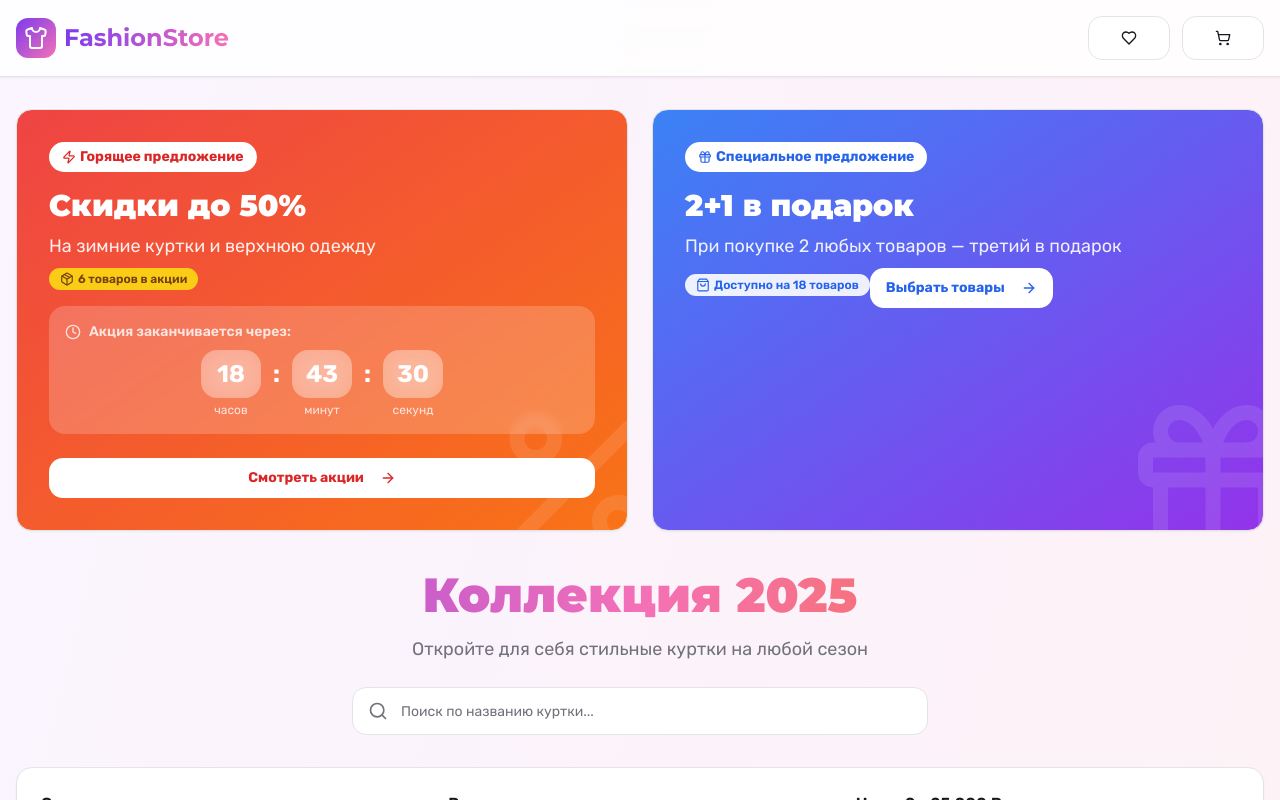
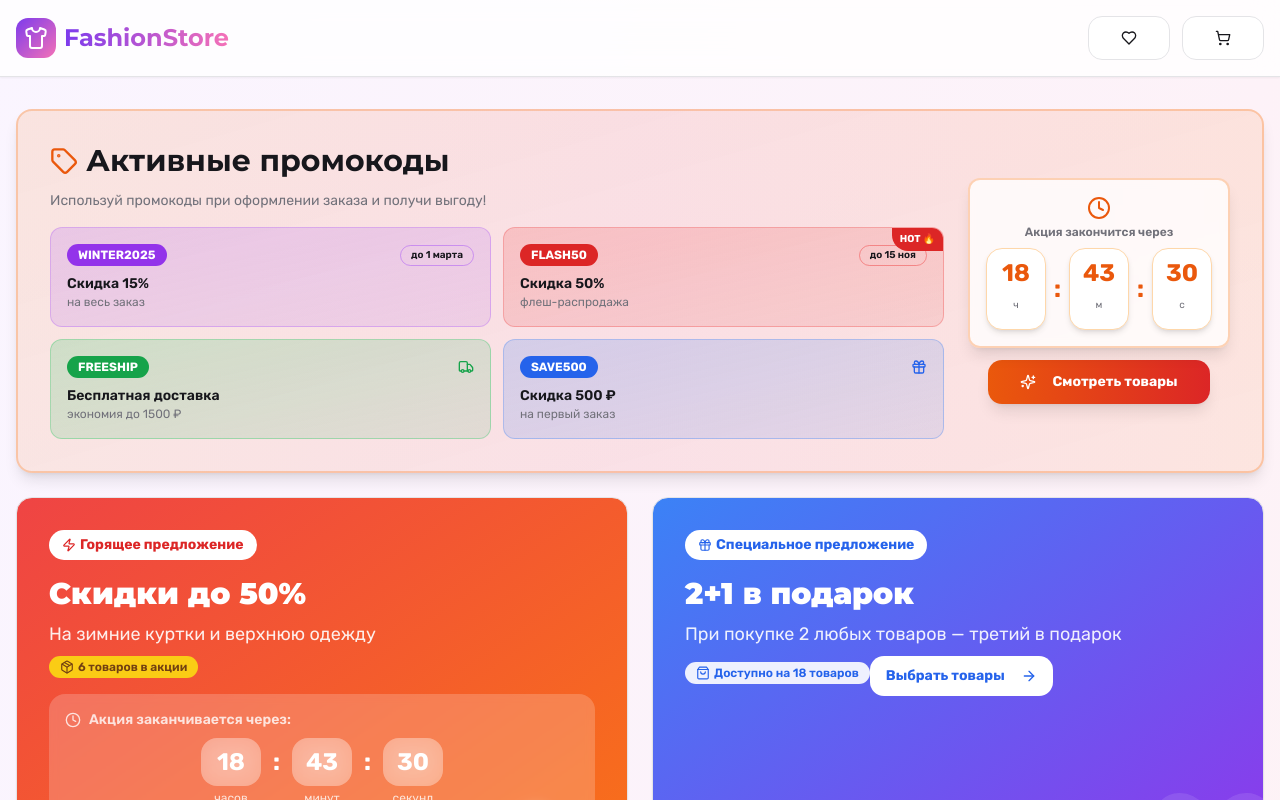
Before and after one commit to pr-poehali-dev/jacket-photo-creation, a React (Vite) app: page / in a window 1280 px wide. Shown: the top 800 px of the page. Built offline with nearby package versions, Linux system fonts and the light colour scheme.

Commit message:
Добавлен ответ на запрос

```diff
--- a/src/pages/Index.tsx
+++ b/src/pages/Index.tsx
@@ -470,6 +470,97 @@ export default function Index() {
 
       <main className="container mx-auto px-4 py-8">
         <section className="mb-10 animate-fade-in">
+          <div className="bg-gradient-to-r from-orange-500/10 via-red-500/10 to-orange-500/10 rounded-2xl p-6 sm:p-8 shadow-lg border-2 border-orange-500/30 mb-6 relative overflow-hidden">
+            <div className="absolute inset-0 bg-gradient-to-br from-orange-500/5 to-transparent animate-pulse"></div>
+            <div className="relative z-10">
+              <div className="flex flex-col lg:flex-row items-center justify-between gap-6">
+                <div className="text-center lg:text-left flex-1">
+                  <div className="flex items-center justify-center lg:justify-start gap-2 mb-3">
+                    <Icon name="Tag" size={28} className="text-orange-600" />
+                    <h3 className="text-2xl sm:text-3xl font-bold text-foreground">Активные промокоды</h3>
+                  </div>
+                  <p className="text-sm text-muted-foreground mb-4">
+                    Используй промокоды при оформлении заказа и получи выгоду!
+                  </p>
+
+                  <div className="grid grid-cols-1 sm:grid-cols-2 gap-3">
+                    <div className="bg-gradient-to-br from-purple-500/20 to-purple-600/10 border border-purple-500/30 rounded-xl p-4 hover:scale-105 transition-transform cursor-pointer">
+                      <div className="flex items-center justify-between mb-2">
+                        <Badge className="bg-purple-600 text-white font-bold text-xs">WINTER2025</Badge>
+                        <Badge variant="outline" className="text-[10px] border-purple-500/50">до 1 марта</Badge>
+                      </div>
+                      <p className="text-sm font-semibold text-foreground">Скидка 15%</p>
+                      <p className="text-xs text-muted-foreground">на весь заказ</p>
+                    </div>
+
+                    <div className="bg-gradient-to-br from-red-500/20 to-red-600/10 border border-red-500/30 rounded-xl p-4 hover:scale-105 transition-transform cursor-pointer relative overflow-hidden">
+                      <div className="absolute top-0 right-0 bg-red-600 text-white text-[10px] font-bold px-2 py-1 rounded-bl-lg">
+                        HOT 🔥
+                      </div>
+                      <div className="flex items-center justify-between mb-2">
+                        <Badge className="bg-red-600 text-white font-bold text-xs">FLASH50</Badge>
+                        <Badge variant="outline" className="text-[10px] border-red-500/50">до 15 ноя</Badge>
+                      </div>
+                      <p className="text-sm font-semibold text-foreground">Скидка 50%</p>
+                      <p className="text-xs text-muted-foreground">флеш-распродажа</p>
+                    </div>
+
+                    <div className="bg-gradient-to-br from-green-500/20 to-green-600/10 border border-green-500/30 rounded-xl p-4 hover:scale-105 transition-transform cursor-pointer">
+                      <div className="flex items-center justify-between mb-2">
+                        <Badge className="bg-green-600 text-white font-bold text-xs">FREESHIP</Badge>
+                        <Icon name="Truck" size={16} className="text-green-600" />
+                      </div>
+                      <p className="text-sm font-semibold text-foreground">Бесплатная доставка</p>
+                      <p className="text-xs text-muted-foreground">экономия до 1500 ₽</p>
+                    </div>
+
+                    <div className="bg-gradient-to-br from-blue-500/20 to-blue-600/10 border border-blue-500/30 rounded-xl p-4 hover:scale-105 transition-transform cursor-pointer">
+                      <div className="flex items-center justify-between mb-2">
+                        <Badge className="bg-blue-600 text-white font-bold text-xs">SAVE500</Badge>
+                        <Icon name="Gift" size={16} className="text-blue-600" />
+                      </div>
+                      <p className="text-sm font-semibold text-foreground">Скидка 500 ₽</p>
+                      <p className="text-xs text-muted-foreground">на первый заказ</p>
+                    </div>
+                  </div>
+                </div>
+
+                <div className="flex flex-col items-center gap-3">
+                  <div className="bg-background/80 backdrop-blur-sm rounded-xl p-4 border-2 border-orange-500/30 shadow-lg">
+                    <div className="text-center mb-2">
+                      <Icon name="Clock" size={24} className="text-orange-600 mx-auto mb-1" />
+                      <p className="text-xs text-muted-foreground font-semibold">Акция закончится через</p>
+                    </div>
+                    <div className="flex items-center gap-2 text-2xl font-bold text-orange-600">
+                      <div className="bg-background px-3 py-2 rounded-lg shadow-md min-w-[60px] text-center border border-orange-200">
+                        {String(timeLeft.hours).padStart(2, '0')}
+                        <div className="text-[10px] text-muted-foreground font-normal">ч</div>
+                      </div>
+                      <div>:</div>
+                      <div className="bg-background px-3 py-2 rounded-lg shadow-md min-w-[60px] text-center border border-orange-200">
+                        {String(timeLeft.minutes).padStart(2, '0')}
+                        <div className="text-[10px] text-muted-foreground font-normal">м</div>
+                      </div>
+                      <div>:</div>
+                      <div className="bg-background px-3 py-2 rounded-lg shadow-md min-w-[60px] text-center border border-orange-200">
+                        {String(timeLeft.seconds).padStart(2, '0')}
+                        <div className="text-[10px] text-muted-foreground font-normal">с</div>
+                      </div>
+                    </div>
+                  </div>
+                  <Button
+                    size="lg"
+                    className="bg-gradient-to-r from-orange-600 to-red-600 hover:from-orange-700 hover:to-red-700 text-white font-bold shadow-lg"
+                    onClick={() => window.scrollTo({ top: 800, behavior: 'smooth' })}
+                  >
+                    <Icon name="Sparkles" size={20} className="mr-2" />
+                    Смотреть товары
+                  </Button>
+                </div>
+              </div>
+            </div>
+          </div>
+
           <div className="grid md:grid-cols-2 gap-6">
             <Card className="bg-gradient-to-br from-red-500 to-orange-500 text-white overflow-hidden relative group hover:shadow-2xl transition-shadow">
               <CardContent className="p-8 relative z-10">
```
